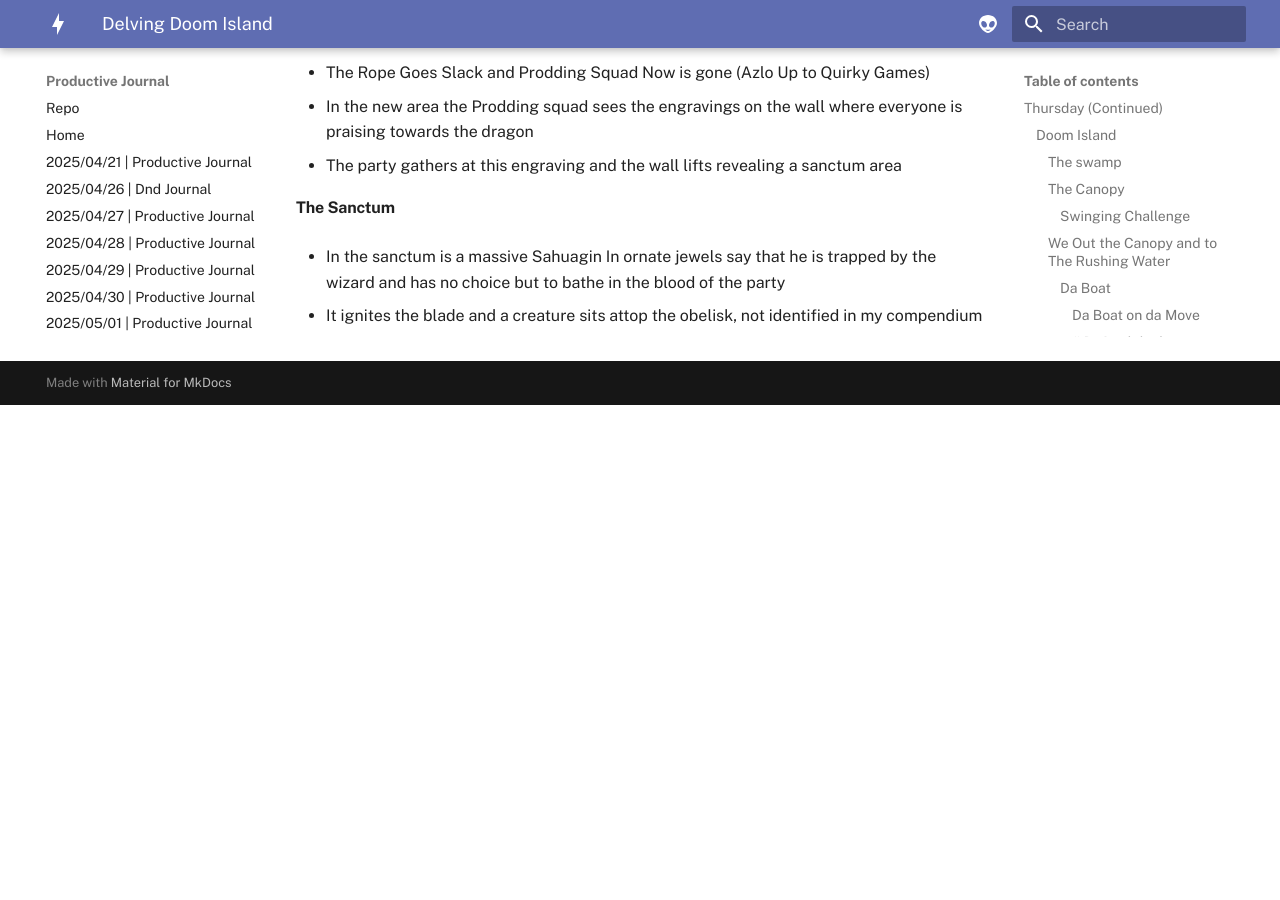
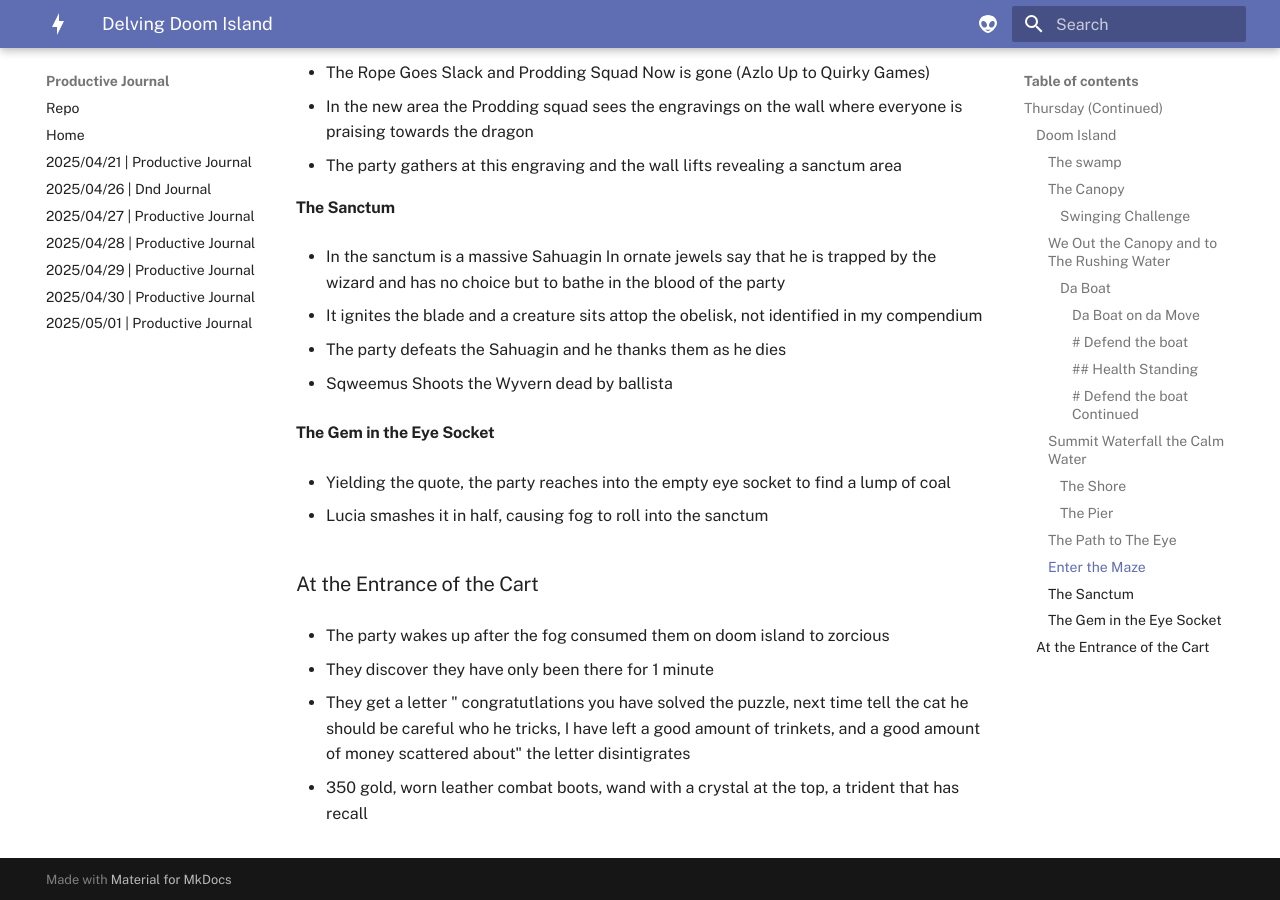
Before and after one commit to scondo-prof/productiveJournal, an MkDocs documentation site: the page built from docs/dndJournal/2025/5/03/hermsJournal.md, in a window 1280 px wide and 900 px high, scrolled down 2289 px. Built offline with MkDocs 1.6.1 and Material for MkDocs 9.7.7, drawn with Linux system fonts in a browser that asks for light colours; before the commit the page ends 2694 px from its top, so only the background shows below that.

Commit message:
dev/post doom island

```diff
--- a/docs/dndJournal/2025/5/03/hermsJournal.md
+++ b/docs/dndJournal/2025/5/03/hermsJournal.md
@@ -107,3 +107,23 @@
 - In the sanctum is a massive Sahuagin In ornate jewels say that he is trapped by the wizard and has no choice but to bathe in the blood of the party
 
 - It ignites the blade and a creature sits attop the obelisk, not identified in my compendium
+
+- The party defeats the Sahuagin and he thanks them as he dies
+
+- Sqweemus Shoots the Wyvern dead by ballista
+
+#### The Gem in the Eye Socket
+
+- Yielding the quote, the party reaches into the empty eye socket to find a lump of coal
+
+- Lucia smashes it in half, causing fog to roll into the sanctum
+
+### At the Entrance of the Cart
+
+- The party wakes up after the fog consumed them on doom island to zorcious
+
+- They discover they have only been there for 1 minute
+
+- They get a letter " congratutlations you have solved the puzzle, next time tell the cat he should be careful who he tricks, I have left a good amount of trinkets, and a good amount of money scattered about" the letter disintigrates
+
+- 350 gold, worn leather combat boots, wand with a crystal at the top, a trident that has recall
```
